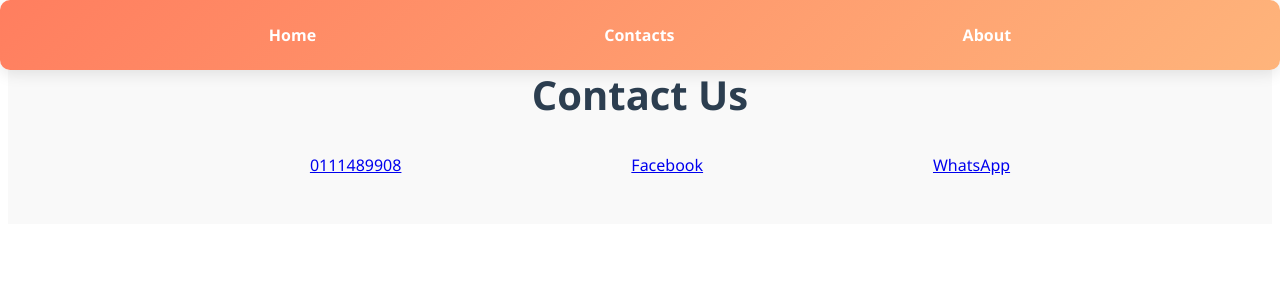
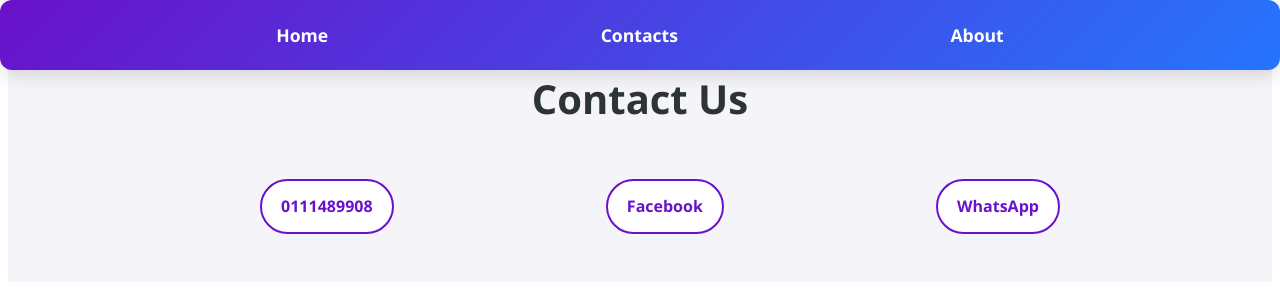
Before and after one commit to bennkiche/test, a React (Vite) app: page /contacts in a window 1280 px wide. Shown: the top 300 px of the page. Built offline with nearby package versions, Linux system fonts and the light colour scheme.

Commit message:
update src/App.css

```diff
--- a/src/App.css
+++ b/src/App.css
@@ -4,14 +4,16 @@
   padding: 2rem;
   text-align: center;
   font-family: 'Segoe UI', Tahoma, Geneva, Verdana, sans-serif;
-  background-color: #f9f9f9;
+  background-color: #f4f4f9;
+  color: #333;
+  line-height: 1.6;
 }
 
 .header {
   width: 100vw;
-  background: linear-gradient(135deg, #ff7e5f, #feb47b);
-  border-radius: 10px;
-  box-shadow: 0 4px 15px rgba(0, 0, 0, 0.1);
+  background: linear-gradient(135deg, #6a11cb, #2575fc);
+  border-radius: 12px;
+  box-shadow: 0 4px 20px rgba(0, 0, 0, 0.15);
   position: fixed;
   top: 0;
   left: 0;
@@ -25,78 +27,102 @@
 
 .nav {
   display: flex;
-  justify-content: space-evenly;
+  justify-content: space-around;
   align-items: center;
   width: 100%;
+  max-width: 1000px;
+  padding: 0 1rem;
 }
 
 .nav a {
   color: white;
   text-decoration: none;
-  font-weight: bold;
-  padding: 0.6rem 1.2rem;
-  transition: background-color 0.3s, transform 0.2s;
+  font-weight: 600;
+  font-size: 1.1rem;
+  padding: 0.5rem 1.5rem;
+  border-radius: 8px;
+  transition: background-color 0.3s, transform 0.3s;
 }
 
 .nav a:hover {
-  background-color: rgba(255, 255, 255, 0.3);
-  border-radius: 10px;
-  transform: translateY(-3px);
+  background-color: rgba(255, 255, 255, 0.2);
+  transform: translateY(-5px);
 }
 
 .main-content {
   margin-top: 100px;
-  color: #444;
+  color: #555;
+  padding: 1.5rem;
 }
 
 h1 {
-  color: #2c3e50;
+  color: #2d3436;
   font-size: 2.5rem;
   font-weight: bold;
   margin-bottom: 1rem;
+  animation: fadeInDown 0.5s ease;
 }
 
 p {
-  color: #7f8c8d;
-  line-height: 1.6;
+  color: #636e72;
+  font-size: 1.1rem;
+  margin-bottom: 1rem;
 }
 
 .contacts {
   display: flex;
   justify-content: space-evenly;
   align-items: center;
-  margin-top: 2rem;
+  margin-top: 3rem;
+  gap: 2rem;
+  flex-wrap: wrap;
+}
+
+.contacts a {
+  color: #6a11cb;
+  font-weight: 600;
+  text-decoration: none;
+  padding: 0.8rem 1.2rem;
+  background-color: #ffffff;
+  border: 2px solid #6a11cb;
+  border-radius: 30px;
+  transition: all 0.3s;
+}
+
+.contacts a:hover {
+  color: white;
+  background-color: #6a11cb;
 }
 
 .cards {
   display: grid;
-  grid-template-columns: repeat(auto-fill, minmax(250px, 1fr));
-  gap: 1.5rem;
+  grid-template-columns: repeat(auto-fit, minmax(260px, 1fr));
+  gap: 2rem;
   padding: 2rem;
   justify-items: center;
 }
 
 .card {
   border: 1px solid #e0e0e0;
-  border-radius: 12px;
-  box-shadow: 0 6px 18px rgba(0, 0, 0, 0.1);
+  border-radius: 15px;
+  box-shadow: 0 8px 20px rgba(0, 0, 0, 0.1);
   overflow: hidden;
   text-align: center;
-  padding: 1.5rem;
+  padding: 2rem;
   background-color: #ffffff;
   transition: transform 0.3s, box-shadow 0.3s;
 }
 
 .card:hover {
-  transform: translateY(-5px);
-  box-shadow: 0 12px 24px rgba(0, 0, 0, 0.15);
+  transform: translateY(-10px);
+  box-shadow: 0 12px 30px rgba(0, 0, 0, 0.15);
 }
 
 .card img {
   width: 100%;
-  height: 200px;
+  height: 180px;
   object-fit: cover;
-  border-radius: 8px;
+  border-radius: 10px;
   margin-bottom: 1rem;
 }
 
@@ -113,11 +139,11 @@ p {
 }
 
 .card button {
-  margin-top: 0.5rem;
-  padding: 0.6rem 1.2rem;
+  margin-top: 1rem;
+  padding: 0.6rem 1.5rem;
   border: none;
-  border-radius: 20px;
-  background-color: #3498db;
+  border-radius: 30px;
+  background-color: #6a11cb;
   color: white;
   font-weight: bold;
   cursor: pointer;
@@ -125,13 +151,26 @@ p {
 }
 
 .card button:hover {
-  background-color: #2980b9;
+  background-color: #4b0c9c;
 }
 
 .card button.delete-button {
   background-color: #e74c3c;
+  margin-left: 0.5rem;
 }
 
 .card button.delete-button:hover {
   background-color: #c0392b;
 }
+
+/* Keyframe animation for h1 */
+@keyframes fadeInDown {
+  from {
+    opacity: 0;
+    transform: translateY(-20px);
+  }
+  to {
+    opacity: 1;
+    transform: translateY(0);
+  }
+}
```
